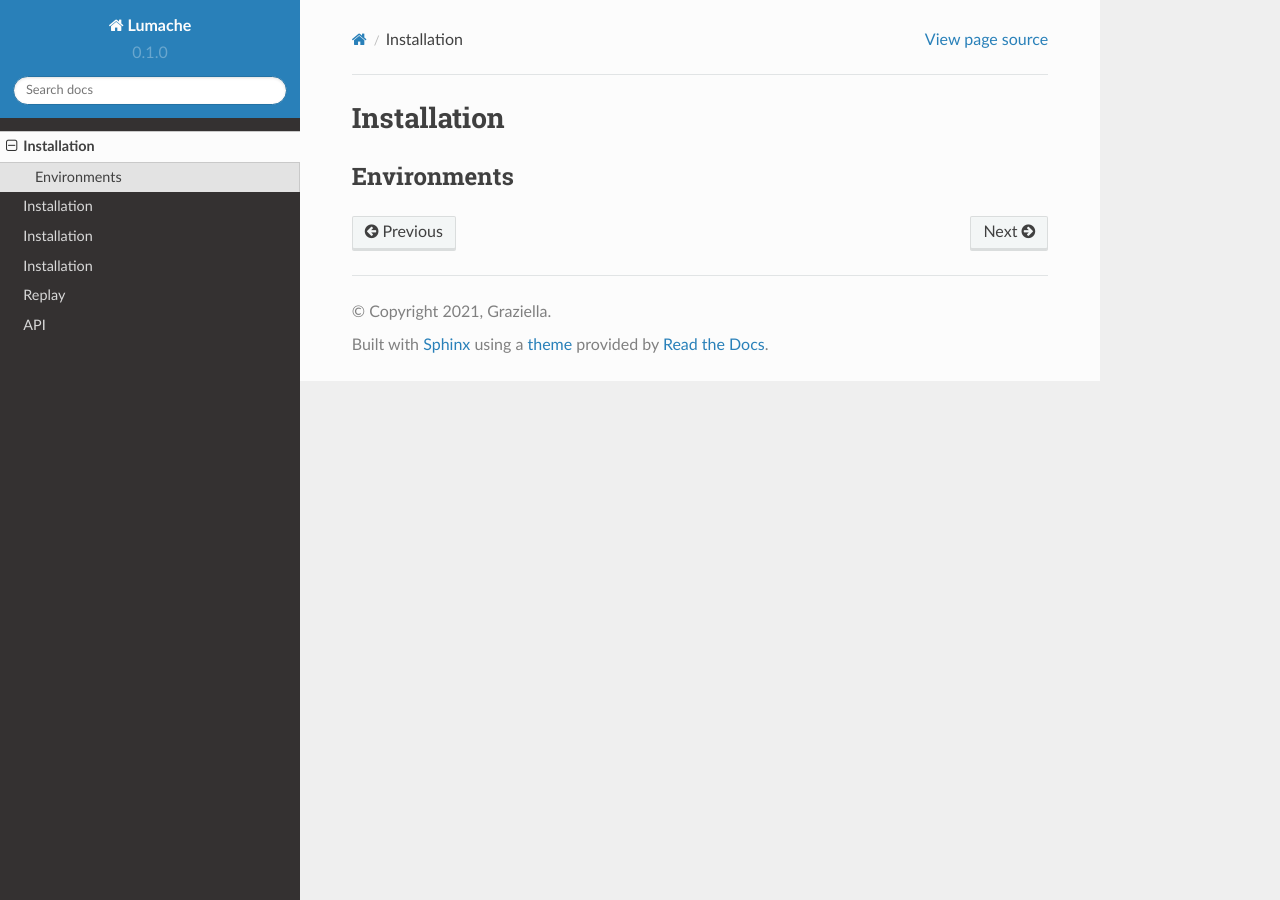
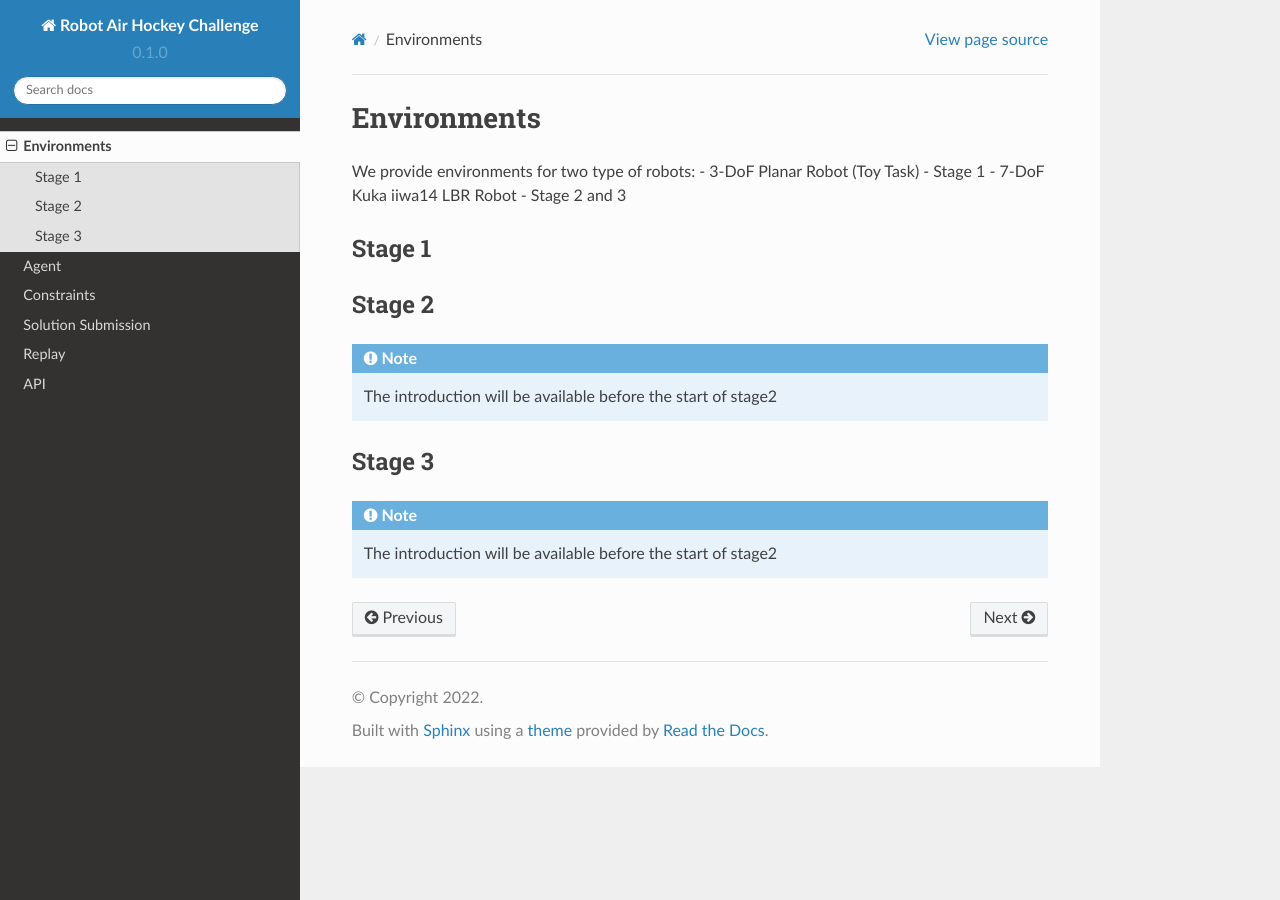
Before and after one commit to PuzeLiu/air-hockey-challenges-docs, a Sphinx documentation site: the page built from source/environments.rst, in a window 1280 px wide. Built offline with Sphinx 7.4.7 and the Read the Docs theme 2.0.0, drawn with Linux system fonts in a browser that asks for light colours; pages that are not in the unit, such as notebooks, are missing from menus.

Commit message:
Update the structure

```diff
--- a/pyproject.toml
+++ b/pyproject.toml
@@ -3,6 +3,6 @@ requires = ["flit_core >=3.2,<4"]
 build-backend = "flit_core.buildapi"
 
 [project]
-name = "Air Hockey Challenge"
+name = "Robot Air Hockey Challenge"
 authors = [{name = "Puze Liu", email = "puze@robot-learning.de"}]
 dynamic = ["version", "description"]
--- a/source/agents.rst
+++ b/source/agent.rst
@@ -1,4 +1,4 @@
-Installation
+Agent
 =====
 
 .. _agent:
--- a/source/conf.py
+++ b/source/conf.py
@@ -2,9 +2,9 @@
 
 # -- Project information
 
-project = 'Lumache'
-copyright = '2021, Graziella'
-author = 'Graziella'
+project = 'Robot Air Hockey Challenge'
+copyright = '2022'
+author = 'Puze Liu'
 
 release = '0.1'
 version = '0.1.0'
--- a/source/constraints.rst
+++ b/source/constraints.rst
@@ -1,4 +1,4 @@
-Installation
+Constraints
 =====
 
 .. _constraints:
--- a/source/environments.rst
+++ b/source/environments.rst
@@ -1,7 +1,22 @@
-Installation
+Environments
 =====
 
 .. _environments:
 
-Environments
+We provide environments for two type of robots:
+- 3-DoF Planar Robot (Toy Task) - Stage 1
+- 7-DoF Kuka iiwa14 LBR Robot - Stage 2 and 3
+
+Stage 1
 ------------
+
+
+Stage 2
+------------
+.. note::
+    The introduction will be available before the start of stage2
+
+Stage 3
+------------
+.. note::
+    The introduction will be available before the start of stage2
--- a/source/submission.rst
+++ b/source/submission.rst
@@ -1,4 +1,4 @@
-Installation
+Solution Submission
 =====
 
 .. _submission:
```
Also changed, not shown: source/index.rst (+8 -6 lines).
